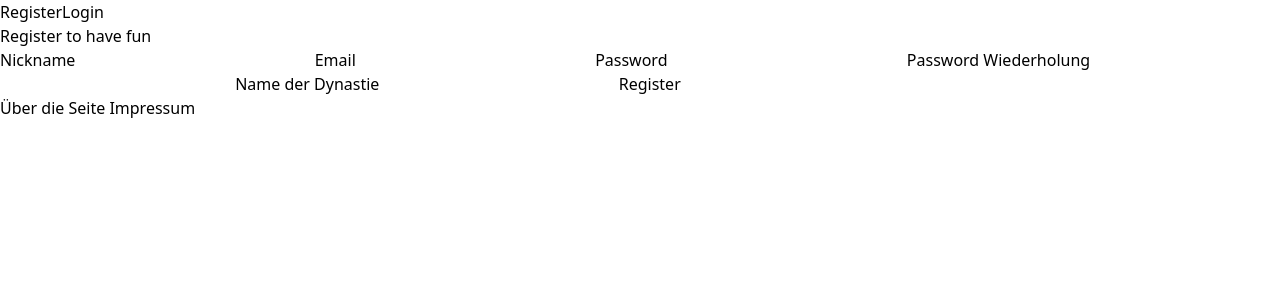
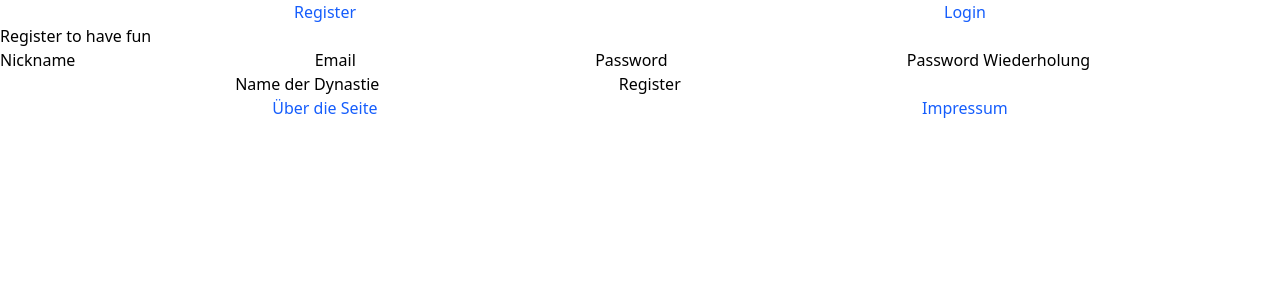
Before and after one commit to denssle/houses-of-the-green-dragon, a SvelteKit app: page /register in a window 1280 px wide. Shown: the top 300 px of the page. Built offline with nearby package versions, Linux system fonts and the light colour scheme.

Commit message:
add first tailwind

```diff
--- a/src/routes/+layout.svelte
+++ b/src/routes/+layout.svelte
@@ -4,17 +4,21 @@
 	let { data, children } = $props();
 </script>
 
-<header>
+<header class="flex place-content-around">
 	{#each data.sections as section}
-		<a href="/{section.slug}">{section.title}</a>
+		<a href="/{section.slug}" class="text-blue-600 visited:text-purple-600">{section.title}</a>
 	{/each}
 </header>
 
 {@render children()}
 
 <footer>
-	<nav>
-		<a href="/about">Über die Seite</a>
-		<a href="/impressum">Impressum</a>
+	<nav class="flex place-content-around">
+		<a href="/about" class="text-blue-600 visited:text-purple-600">
+			Über die Seite
+		</a>
+		<a href="/impressum" class="text-blue-600 visited:text-purple-600">
+			Impressum
+		</a>
 	</nav>
 </footer>
```
